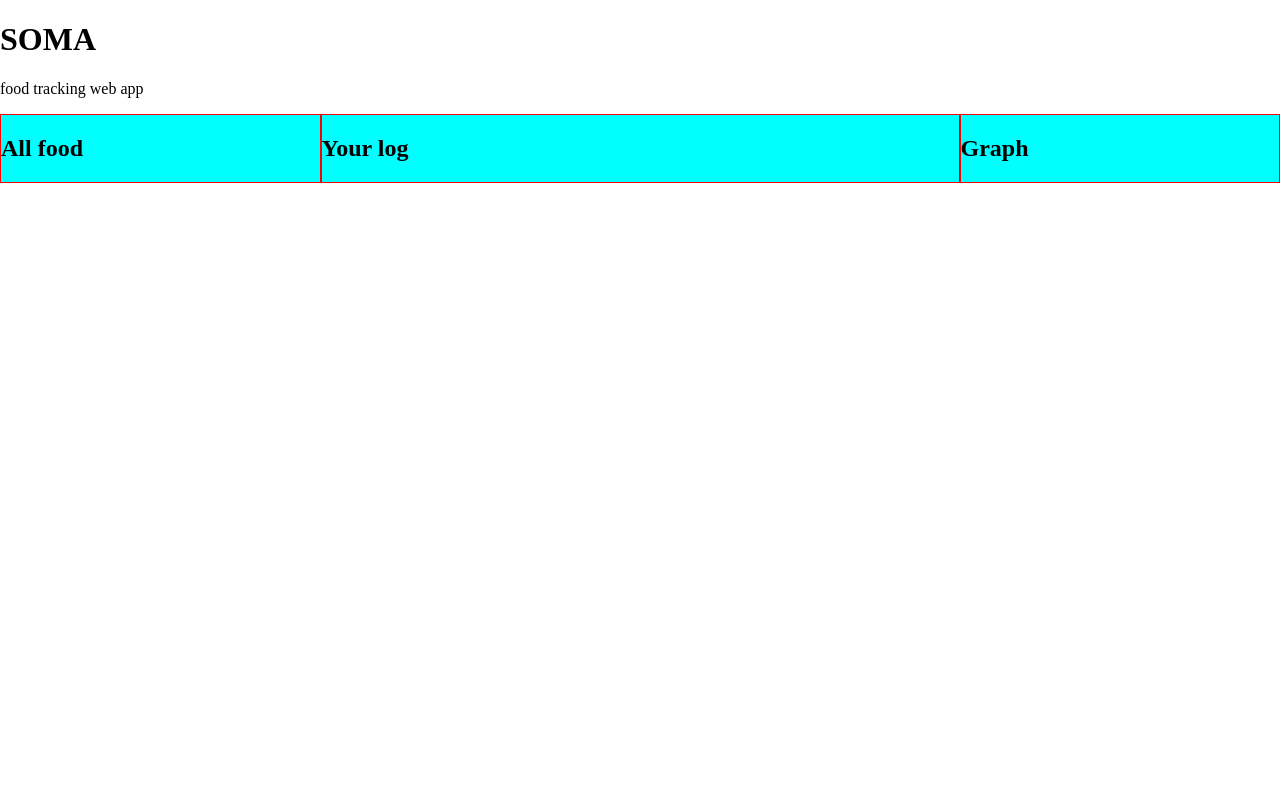
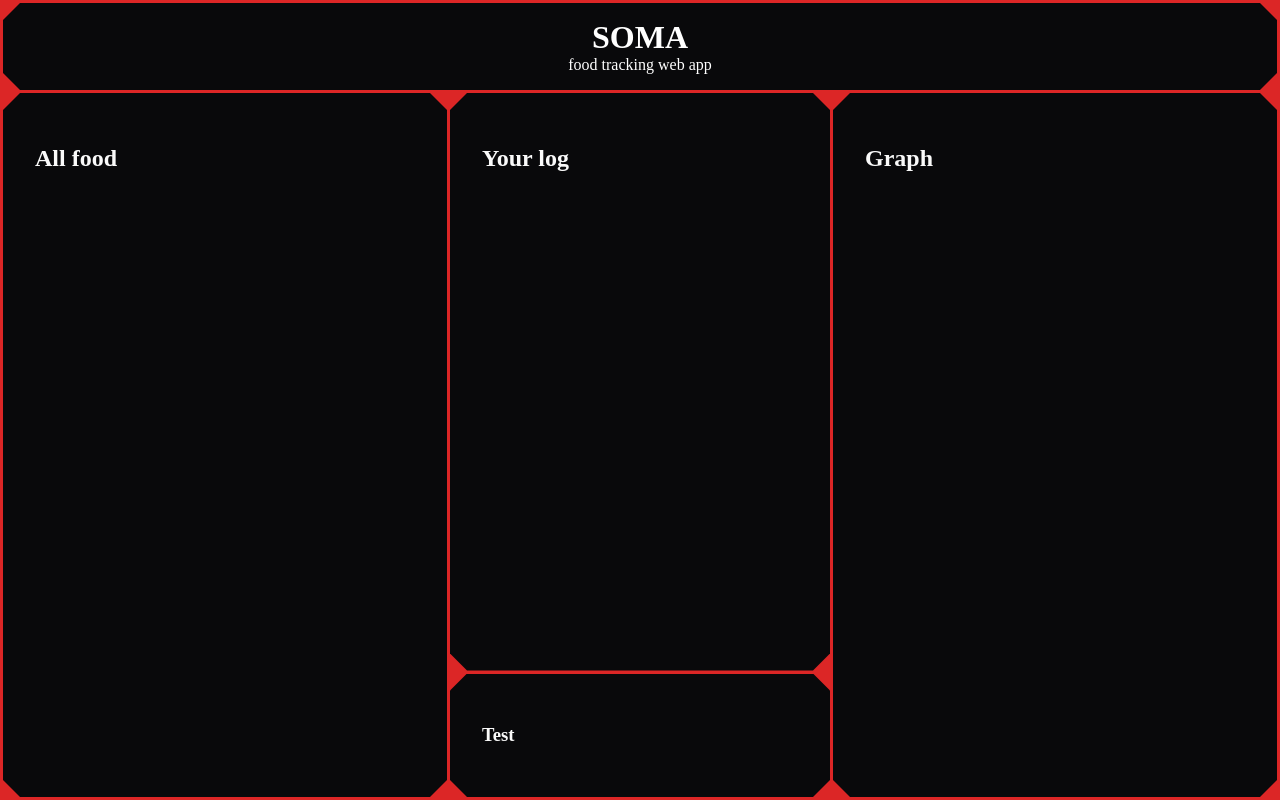
Before and after one commit to soma-diet/web, a Svelte app: page / in a window 1280 px wide. Built offline with nearby package versions, Linux system fonts and the light colour scheme.

Commit message:
testing layout

```diff
--- a/src/App.svelte
+++ b/src/App.svelte
@@ -3,14 +3,19 @@
 </script>
 
 <Header />
-<main>
+<div class="layout-row">
   <section class="side-view">
     <h2>All food</h2>
   </section>
-  <section class="main-view">
-    <h2>Your log</h2>
-  </section>
+  <div class="layout-col">
+    <section class="main-view">
+      <h2>Your log</h2>
+    </section>
+    <section>
+      <h3>Test</h3>
+    </section>
+  </div>
   <section class="side-view">
     <h2>Graph</h2>
   </section>
-</main>
+</div>
--- a/src/app.css
+++ b/src/app.css
@@ -1,3 +1,8 @@
 #app {
+    display: flex;
+    flex-direction: column;
+    flex: 1;
+    gap: 3px;
     height: 100%;
+    width: 100%;
 }
--- a/src/assets/css/common.css
+++ b/src/assets/css/common.css
@@ -1,11 +1,21 @@
 :root {
-    --primary-color: red;
-    --secondary-color: black;
-    --foreground-color: rgb(0, 0, 0);
+    --primary-color: #09090b; /* Deep Zinc Black */
+    --secondary-color: #fafafa; /* Clean Off-White */
+    --tertiary-color: #dc2626; /* Vibrant Modern Red */
+    --quadratery-color: #991b1b; /* Deep Crimson */
+    --pentarery-color: rgba(220, 38, 38, 0.2); /* Soft Red Glow */
+}
+
+html {
+    height: 100%;
 }
 
 body {
+    background-color: var(--tertiary-color);
+    padding: 3px;
     margin: 0;
+    height: 100%;
+    box-sizing: border-box;
 }
 
 h1,
@@ -16,5 +26,5 @@ h5,
 h6,
 p,
 span {
-    color: var(--foreground-color);
+    color: var(--secondary-color);
 }
--- a/src/assets/css/header.css
+++ b/src/assets/css/header.css
@@ -0,0 +1,12 @@
+header {
+    background-color: var(--primary-color);
+    color: white;
+    padding: 1rem;
+    text-align: center;
+}
+
+header h1,
+header p {
+    margin: 0;
+    color: white;
+}
--- a/src/assets/css/home.css
+++ b/src/assets/css/home.css
@@ -1,12 +1,26 @@
-main {
+.layout-row {
     display: flex;
     flex-direction: row;
+    flex: 1;
+    gap: 3px;
+}
+
+.layout-col {
+    display: flex;
+    flex-direction: column;
+    flex: 1;
+    gap: 3px;
+}
+
+header,
+section {
+    background-color: var(--primary-color);
+    clip-path: polygon(17px 0%, calc(100% - 17px) 0%, 100% 17px, 100% calc(100% - 17px), calc(100% - 17px) 100%, 17px 100%, 0% calc(100% - 17px), 0% 17px);
+    margin: 0;
 }
 
 section {
-    height: 100%;
-    border: 1px solid var(--primary-color);
-    background-color: aqua;
+    padding: 2rem;
 }
 
 section.side-view {
--- a/src/main.ts
+++ b/src/main.ts
@@ -1,5 +1,6 @@
 import { mount } from 'svelte'
 import './assets/css/common.css'
+import './assets/css/header.css'
 import './assets/css/home.css'
 import './app.css'
 import App from './App.svelte'
```
